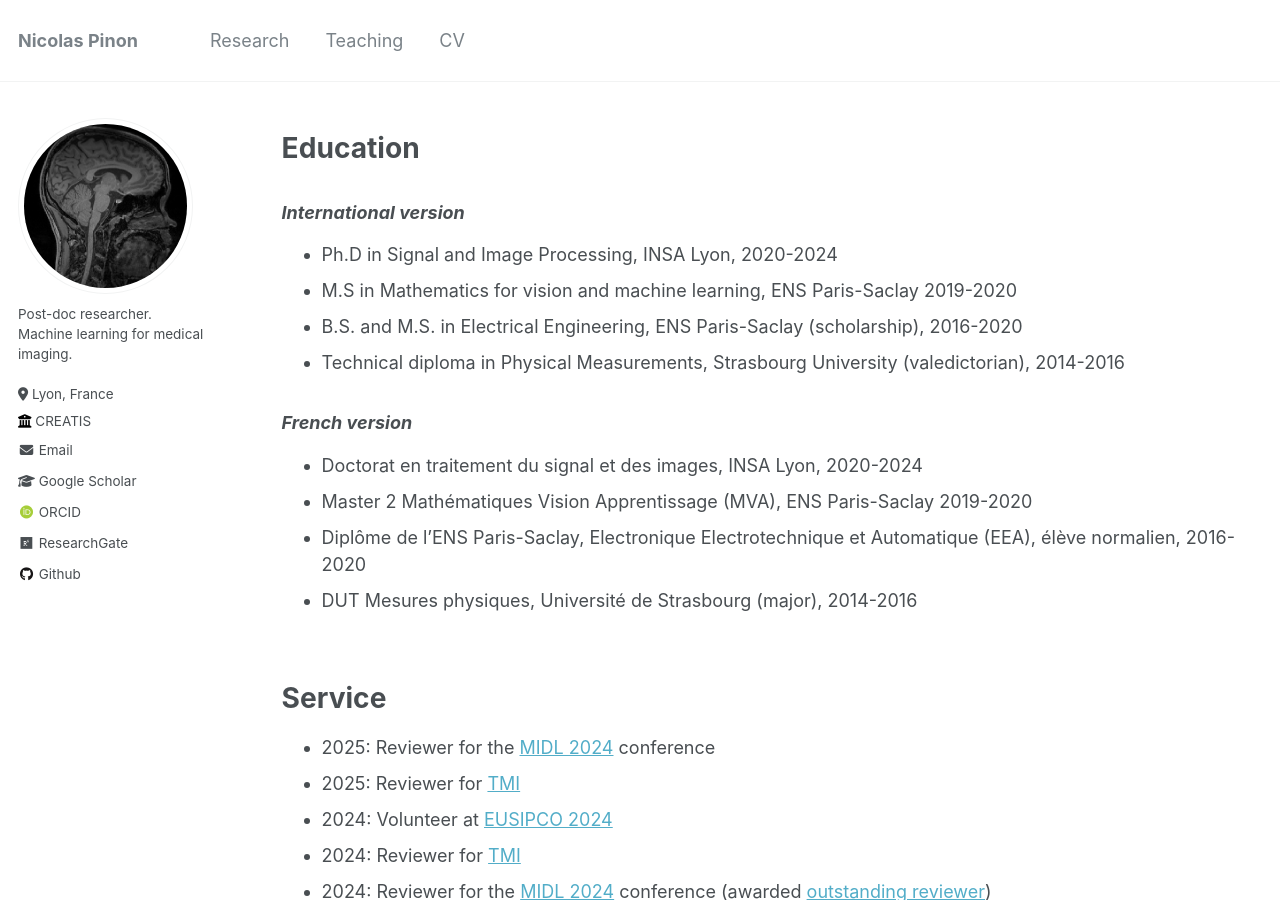
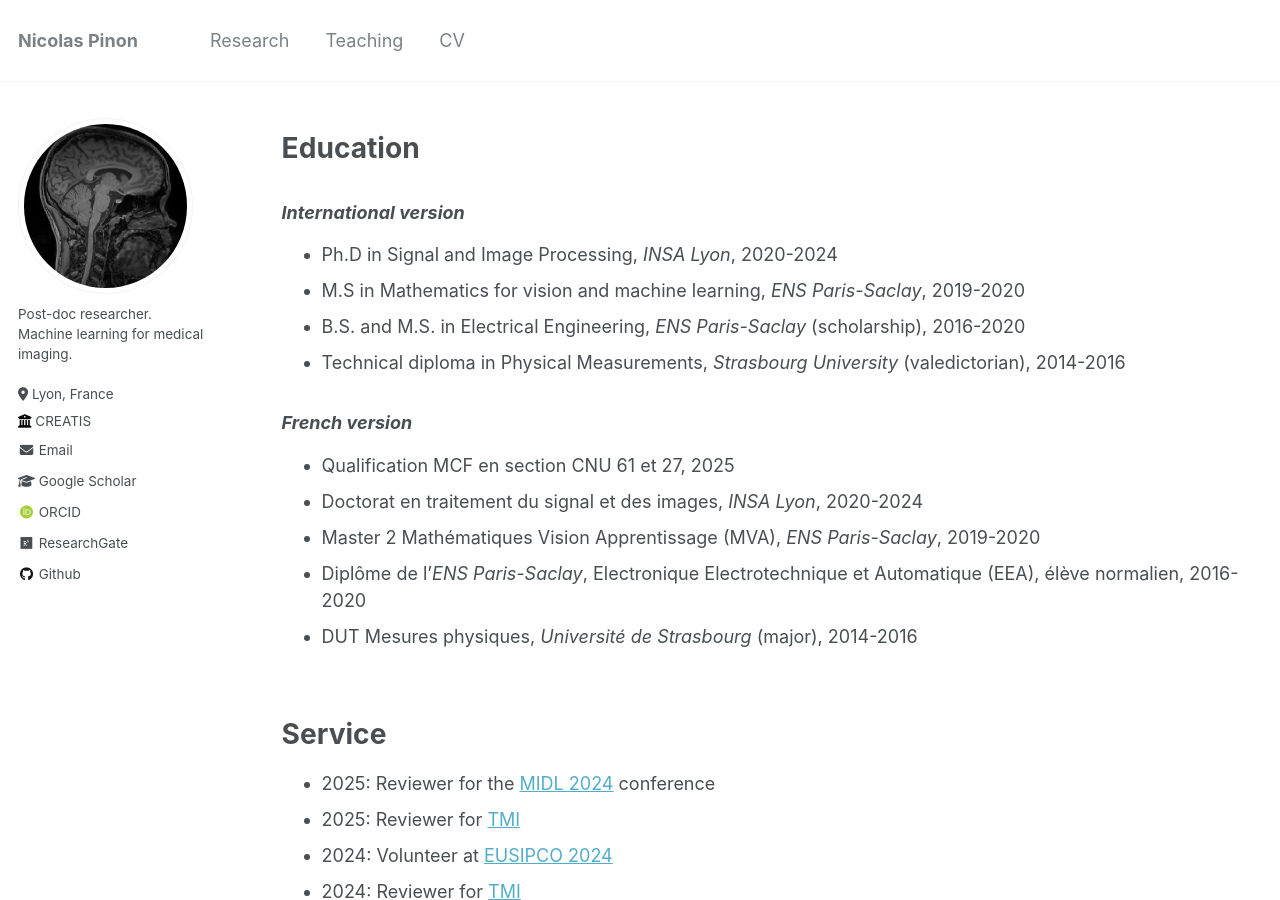
Before and after one commit to Nicolas-Pinon/nicolas-pinon.github.io, a Jekyll site: the page built from _pages/cv.md, in a window 1280 px wide and 900 px high. Built offline with Jekyll 4.4.1, drawn with Linux system fonts in a browser that asks for light colours; some web fonts are replaced.

Commit message:
Update with qualif 61 27, typo cheat sheat, and about section with pro break

```diff
--- a/_pages/cv.md
+++ b/_pages/cv.md
@@ -13,18 +13,19 @@ redirect_from:
 ### _International version_
 
 
-* Ph.D in Signal and Image Processing, INSA Lyon, 2020-2024
-* M.S in Mathematics for vision and machine learning, ENS Paris-Saclay 2019-2020
-* B.S. and M.S. in Electrical Engineering, ENS Paris-Saclay (scholarship), 2016-2020
-* Technical diploma in Physical Measurements, Strasbourg University (valedictorian), 2014-2016
+* Ph.D in Signal and Image Processing, _INSA Lyon_, 2020-2024
+* M.S in Mathematics for vision and machine learning, _ENS Paris-Saclay_, 2019-2020
+* B.S. and M.S. in Electrical Engineering, _ENS Paris-Saclay_ (scholarship), 2016-2020
+* Technical diploma in Physical Measurements, _Strasbourg University_ (valedictorian), 2014-2016
 
 
 ### _French version_
 
-* Doctorat en traitement du signal et des images, INSA Lyon, 2020-2024
-* Master 2 Mathématiques Vision Apprentissage (MVA), ENS Paris-Saclay 2019-2020
-* Diplôme de l'ENS Paris-Saclay, Electronique Electrotechnique et Automatique (EEA), élève normalien, 2016-2020
-* DUT Mesures physiques, Université de Strasbourg (major), 2014-2016
+* Qualification MCF en section CNU 61 et 27, 2025
+* Doctorat en traitement du signal et des images, _INSA Lyon_, 2020-2024
+* Master 2 Mathématiques Vision Apprentissage (MVA), _ENS Paris-Saclay_, 2019-2020
+* Diplôme de l'_ENS Paris-Saclay_, Electronique Electrotechnique et Automatique (EEA), élève normalien, 2016-2020
+* DUT Mesures physiques, _Université de Strasbourg_ (major), 2014-2016
 
 <br>
 
--- a/cheat_sheet_nico.txt
+++ b/cheat_sheet_nico.txt
@@ -3,7 +3,7 @@ To run locally website : jekyll serve -l -H localhost
 
 _data/navigation.yml has the clickable titles on top of the pages
 images/ some images useful somewhere
-_confi.yml has the left-side info present on all pages
+_config.yml has the left-side info present on all pages
 
 _includes/archive-single-cv.html  -> formating used for the publications in the "cv" page
 _includes/archive-single-cv_teaching.html -> formating used for the teaching in the "cv" page
```
Also changed, not shown: _pages/about.md (+6 -4 lines).
